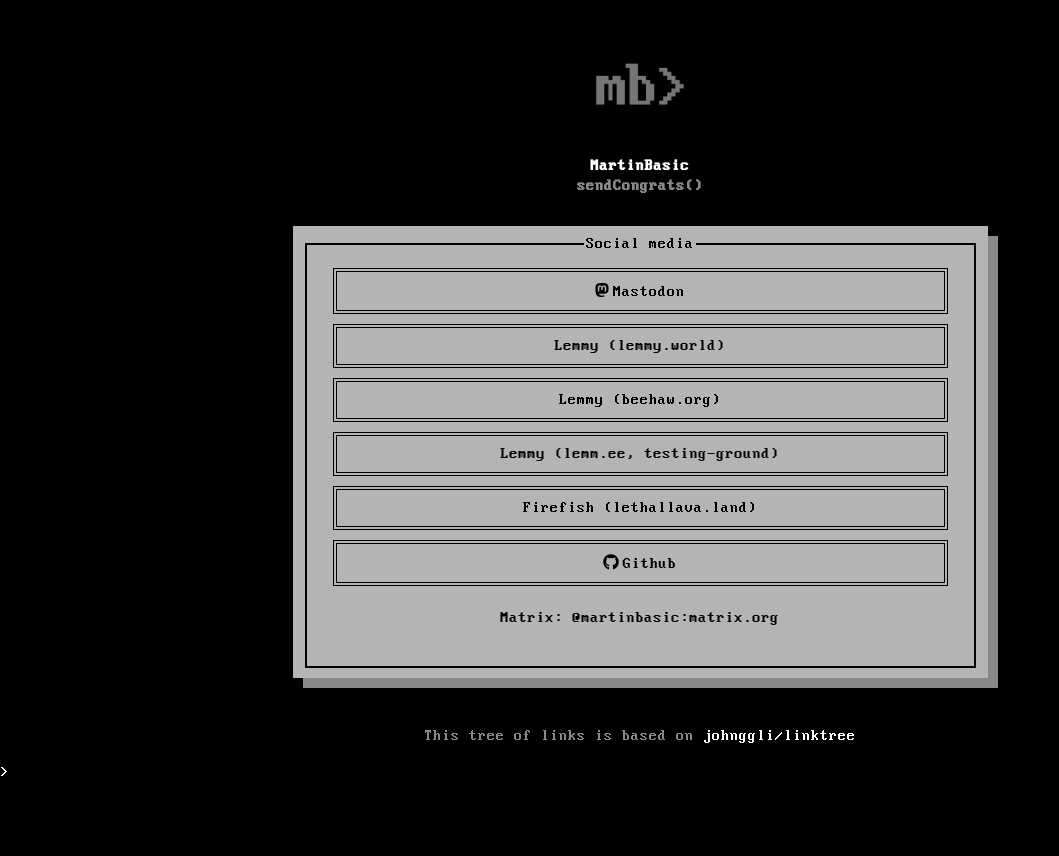
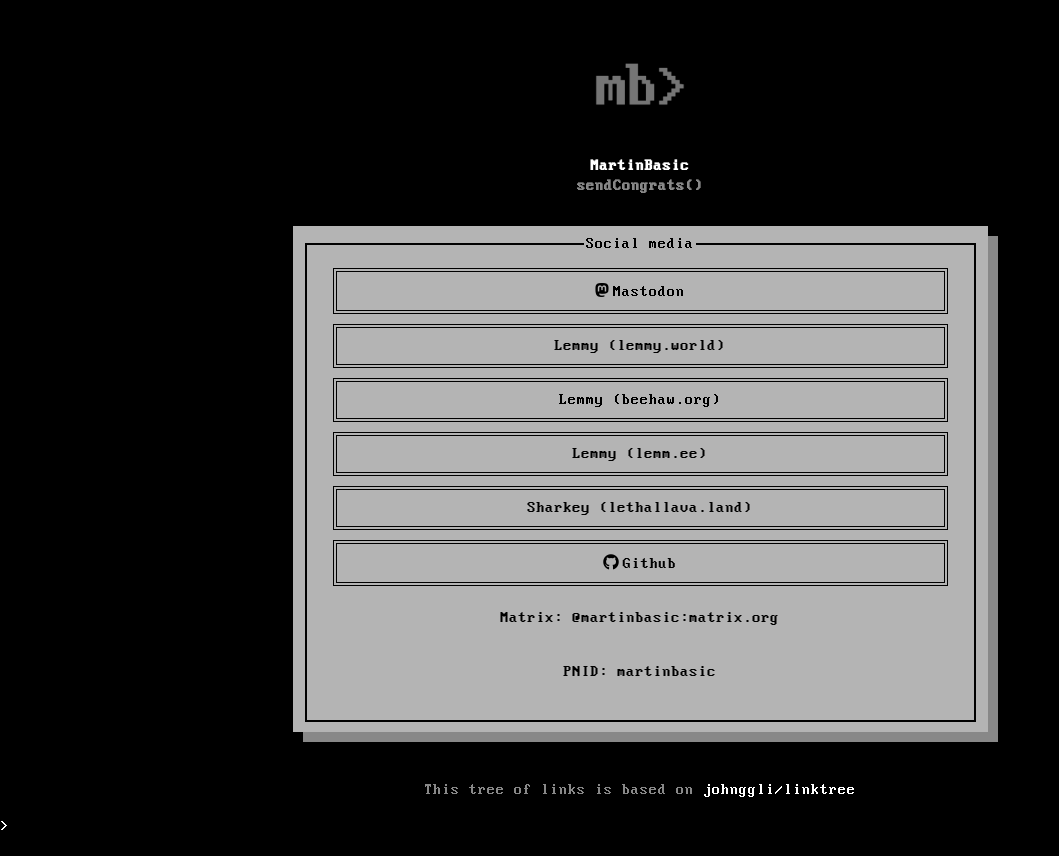
Before and after one commit to martinbasic/martinbasic.github.io, a plain HTML site: page index.html in a window 1280 px wide. Shown: the whole page, without its empty margins (0-1059 px from the left). Drawn offline with Linux system fonts and the light colour scheme.

Commit message:
Update index.html
Add PNID and change software lethallavaland using to Sharkey

```diff
--- a/index.html
+++ b/index.html
@@ -38,16 +38,19 @@
                 Lemmy (beehaw.org)
             </a>
             <a class="link" href="https://lemm.ee/u/martinbasic" target="_blank">
-                Lemmy (lemm.ee, testing-ground)
+                Lemmy (lemm.ee)
             </a>
             <a class="link" href="https://lethallava.land/@martinbasic" target="_blank" rel="me">
-                Firefish (lethallava.land)
+                Sharkey (lethallava.land)
             </a>
             <a class="link" href="https://github.com/martinbasic" target="_blank">
                 <i class="fab fa-github">&nbsp;</i>Github
             </a>
             <span class="link readonly">
                 Matrix: @martinbasic:matrix.org
+            </span>
+            <span class="link readonly">
+                PNID: martinbasic
             </span>
 
         </fieldset>
```
